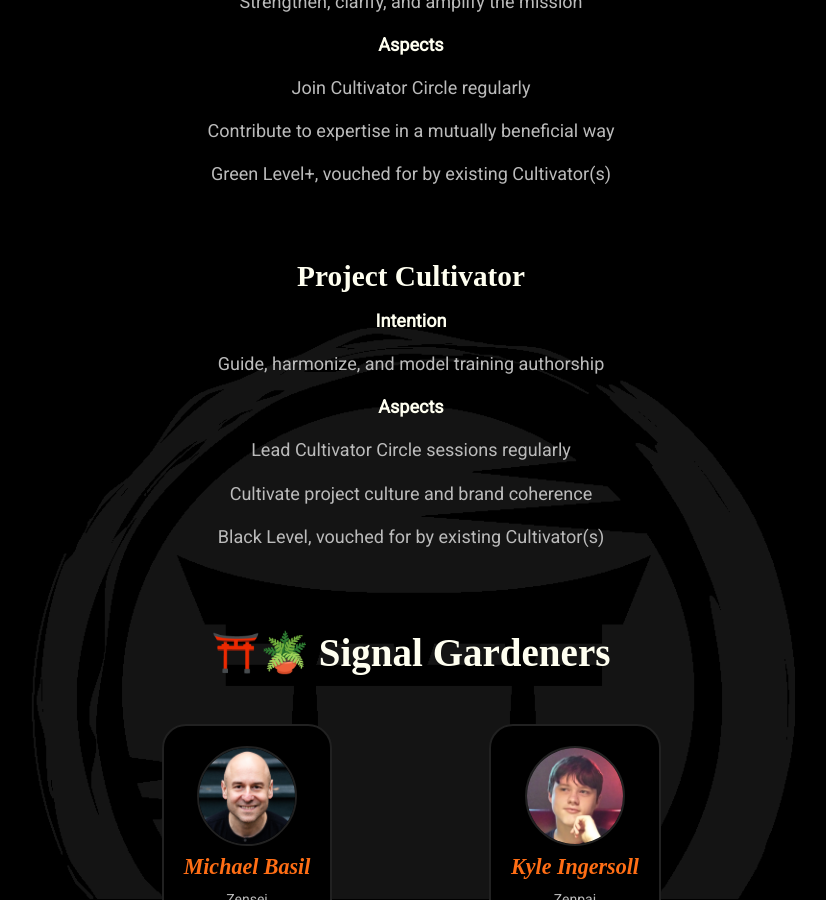
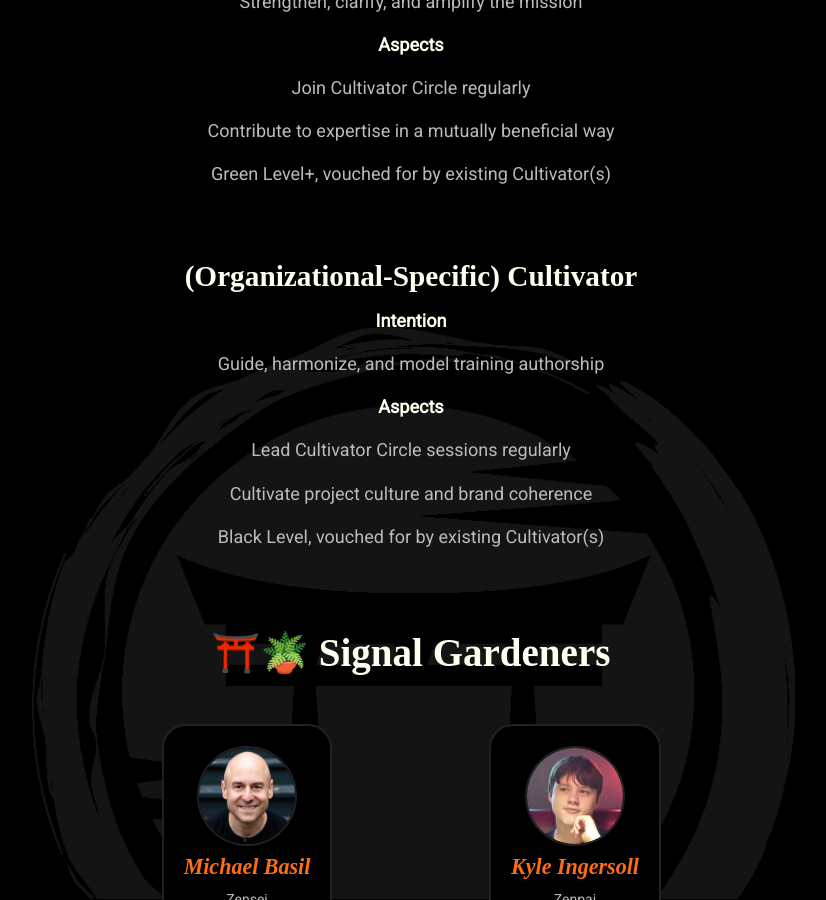
Before and after one commit to mindset-dojo/mindset-dojo.github.io, a Jekyll site: the page built from project.md, in a window 1280 px wide and 900 px high, scrolled down 1985 px. Shown: the whole window, without its empty margins (229-1055 px from the left). Built offline with Jekyll 4.4.1, drawn with Linux system fonts in a browser that asks for light colours; some web fonts are replaced.

Commit message:
feat: Open up organizational cultivator label

```diff
--- a/_data/project.yaml
+++ b/_data/project.yaml
@@ -47,7 +47,7 @@ sections:
             - label: "Join Cultivator Circle regularly"
             - label: "Contribute to expertise in a mutually beneficial way"
             - label: "Green Level+, vouched for by existing Cultivator(s)"
-        - label: "Project Cultivator"
+        - label: "(Organizational-Specific) Cultivator"
           intention: "Guide, harmonize, and model training authorship"
           aspects:
             - label: "Lead Cultivator Circle sessions regularly"
```
